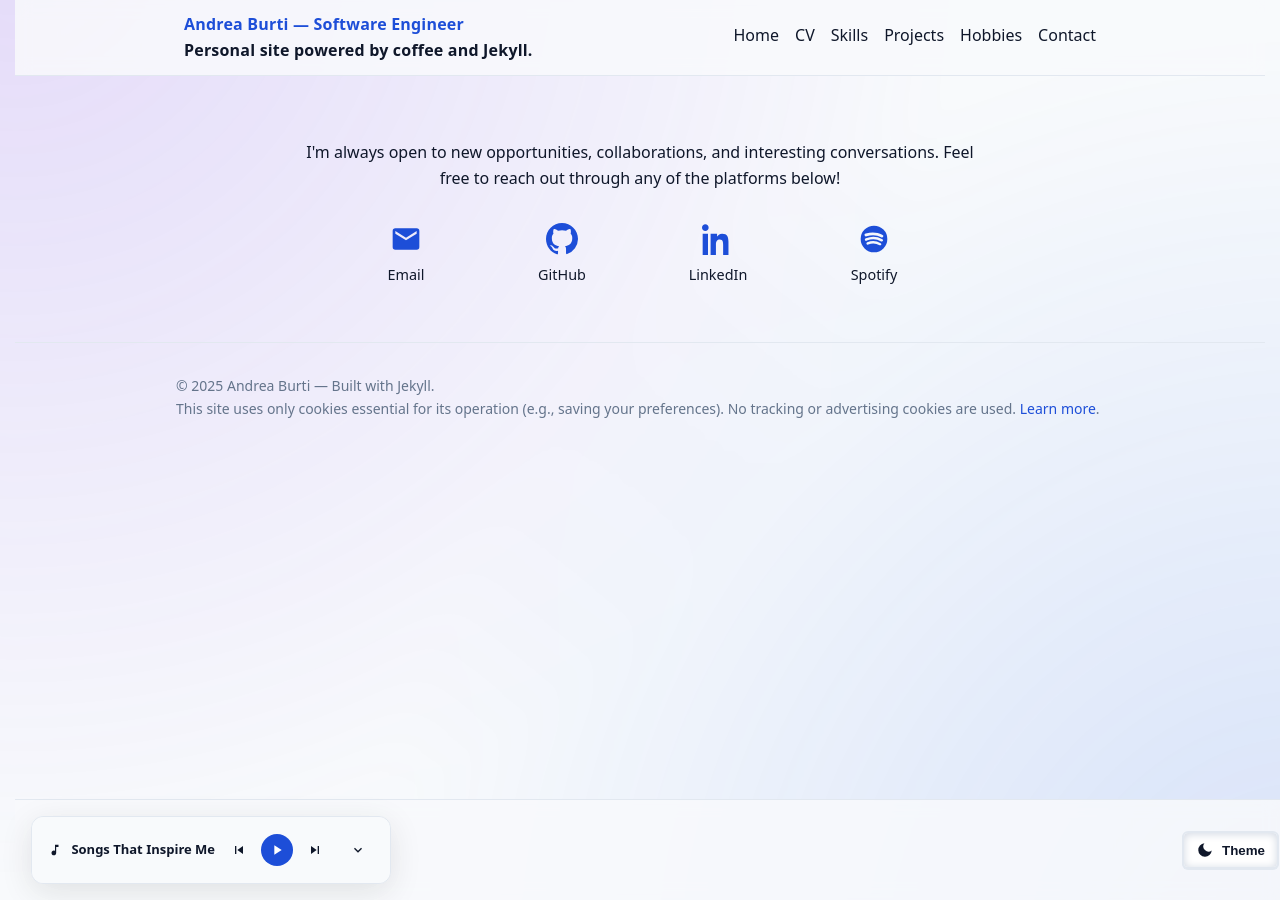
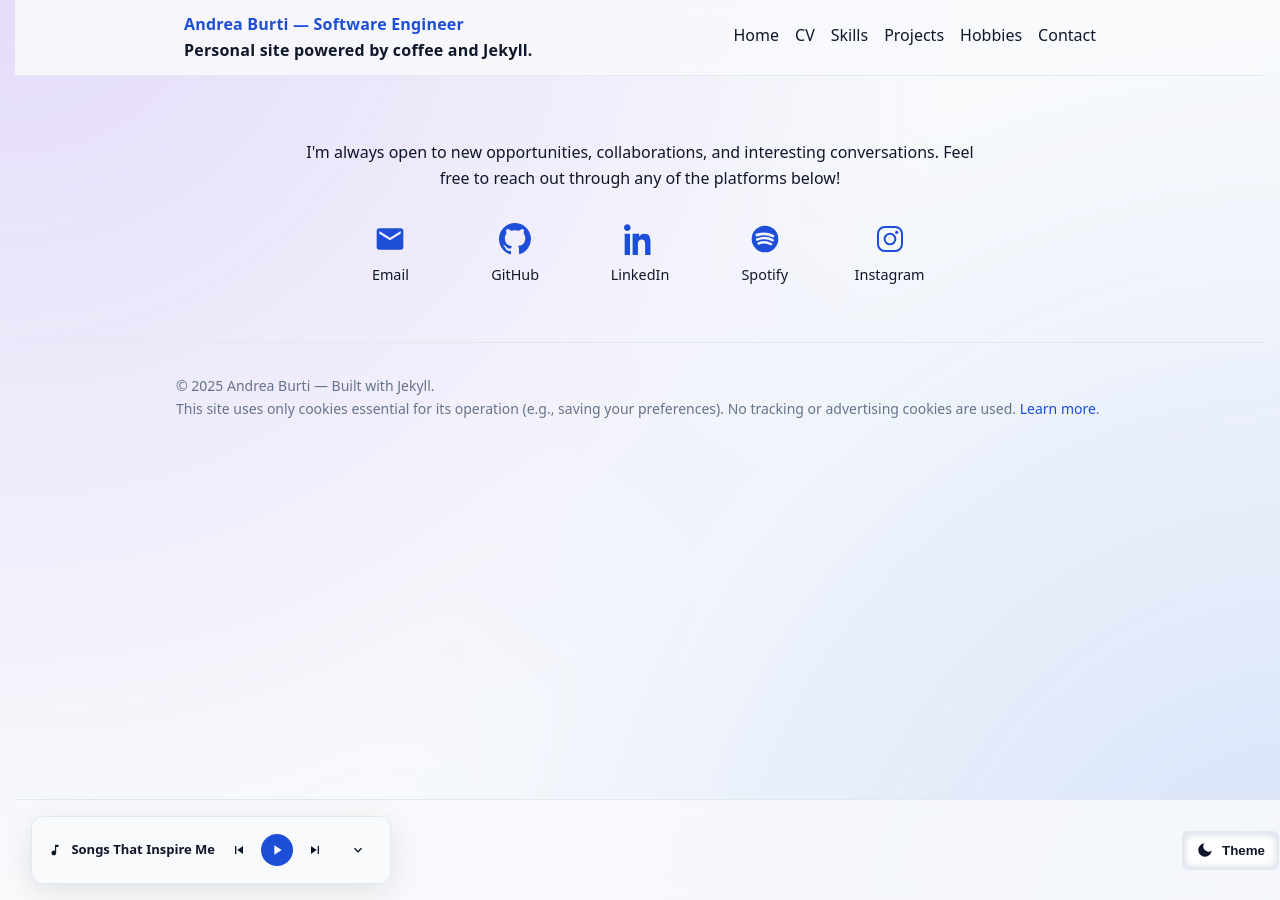
Before and after one commit to boozee/boozee.github.io, a Jekyll site: the page built from pages/contact.md, in a window 1280 px wide. Built offline with Jekyll 4.4.1, drawn with Linux system fonts in a browser that asks for light colours.

Commit message:
Refactor links backend

```diff
--- a/_data/hobbies.yml
+++ b/_data/hobbies.yml
@@ -23,8 +23,3 @@ hobbies:
     blurb: There's pretty much no sport I don't like, and I especially love to follow the ""minor"" ones during the Olympic weeks.
           That said, my favourites are F1, Tennis, and American Football.
     icon: icon-sport
-
-
-links:
-  - label: Spotify
-    url: https://open.spotify.com/user/31o2s3ydnaqfokcfbz4i5xq7hzu4
--- a/_includes/social-links.html
+++ b/_includes/social-links.html
@@ -11,28 +11,7 @@
     <div class="social-item">
       <a href="{{ link.url }}" target="_blank" rel="noopener noreferrer"
          aria-label="{{ link.label }}" title="{{ link.label }}">
-        {% if label contains 'GitHub' %}
-          <svg width="32" height="32"><use href="#icon-github"></use></svg>
-        {% elsif label contains 'LinkedIn' %}
-          <svg width="32" height="32"><use href="#icon-linkedin"></use></svg>
-        {% else %}
-          <svg width="32" height="32"><use href="#icon-link"></use></svg>
-        {% endif %}
-      </a>
-      <span class="social-label">{{ label }}</span>
-    </div>
-  {% endfor %}
-
-  {% for link in site.data.hobbies.links %}
-    {% assign label = link.label %}
-    <div class="social-item">
-      <a href="{{ link.url }}" target="_blank" rel="noopener noreferrer"
-         aria-label="{{ link.label }}" title="{{ link.label }}">
-        {% if label contains 'Spotify' %}
-          <svg width="32" height="32"><use href="#icon-spotify"></use></svg>
-        {% else %}
-          <svg width="32" height="32"><use href="#icon-link"></use></svg>
-        {% endif %}
+         <svg width="32" height="32"><use href="#{{link.icon}}"/></svg>
       </a>
       <span class="social-label">{{ label }}</span>
     </div>
```
Also changed, not shown: _data/cv.yml (+8 -0 lines), _includes/icons.svg.
